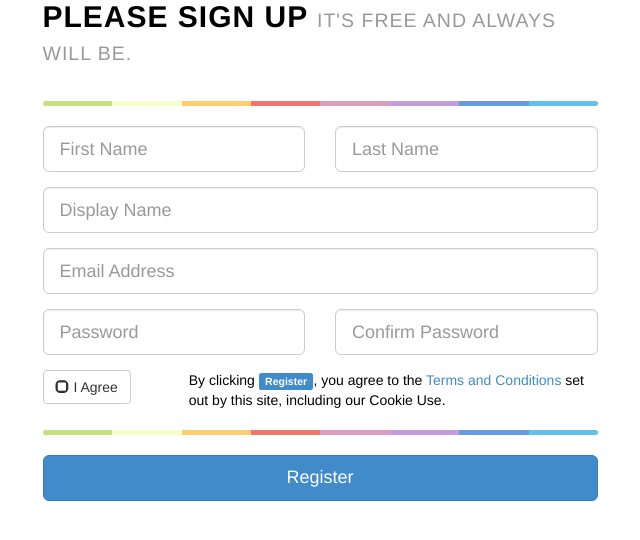
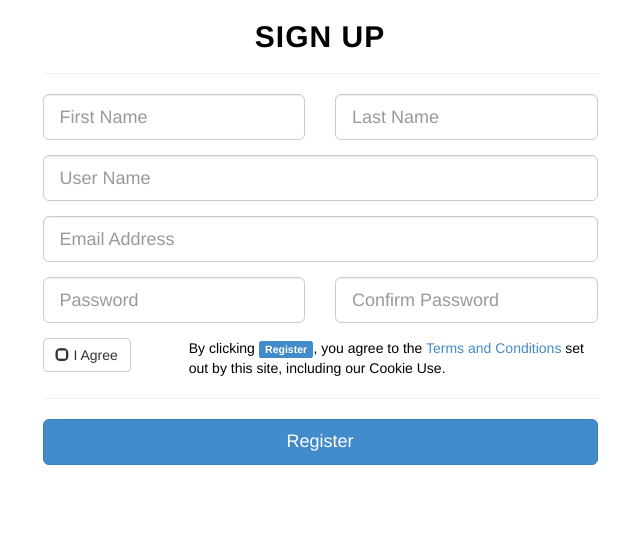
Before and after one commit to a240/toolshare, a Django app: page /register/ in a window 1280 px wide. Shown: the part 90-630 px from the top of the page, without its empty margins (320-960 px from the left). Run offline with Django 3.2, Linux system fonts and the light colour scheme; some libraries are stand-ins or nearby versions.

Commit message:
Prettying up the login and register pages

```diff
--- a/sharetools/static/css/style.css
+++ b/sharetools/static/css/style.css
@@ -21,7 +21,6 @@ h3,
 h4,
 h5,
 h6 {
-    margin: 0 0 35px;
     text-transform: uppercase;
     font-family: Montserrat,"Helvetica Neue",Helvetica,Arial,sans-serif;
     font-weight: 700;
--- a/sharetools/templates/base_login.html
+++ b/sharetools/templates/base_login.html
@@ -10,7 +10,7 @@
     <div class="panel panel-primary" >
       <div class="panel-heading">
         <div class="panel-title">Sign In</div>
-        <div style="float:right; font-size: 80%; position: relative; top:-10px"><a href="#">Forgot password?</a></div>
+        <div style="float:right; font-size: 80%; position: relative; top:-10px"><a href="#" style="color:#fff">Forgot password?</a></div>
       </div>
 
       <div style="padding-top:30px" class="panel-body" >
--- a/sharetools/templates/base_register.html
+++ b/sharetools/templates/base_register.html
@@ -9,8 +9,8 @@
   <div class="row">
     <div class="col-xs-12 col-sm-8 col-md-6 col-sm-offset-2 col-md-offset-3">
     <form role="form">
-      <h2>Please Sign Up <small>It's free and always will be.</small></h2>
-      <hr class="colorgraph">
+      <h2 class="text-center">SIGN UP</h2>
+      <hr>
       <div class="row">
         <div class="col-xs-12 col-sm-6 col-md-6">
           <div class="form-group">
@@ -24,7 +24,7 @@
         </div>
       </div>
       <div class="form-group">
-        <input type="text" name="display_name" id="display_name" class="form-control input-lg" placeholder="Display Name" tabindex="3">
+        <input type="text" name="user_name" id="display_name" class="form-control input-lg" placeholder="User Name" tabindex="3">
       </div>
       <div class="form-group">
         <input type="email" name="email" id="email" class="form-control input-lg" placeholder="Email Address" tabindex="4">
@@ -52,7 +52,7 @@
            By clicking <strong class="label label-primary">Register</strong>, you agree to the <a href="#" data-toggle="modal" data-target="#t_and_c_m">Terms and Conditions</a> set out by this site, including our Cookie Use.
         </div>
       </div>
-      <hr class="colorgraph">
+      <hr>
       <div class="row">
         <div class="col-xs-12"><input type="submit" value="Register" class="btn btn-primary btn-block btn-lg" tabindex="7"></div>
       </div>
```
